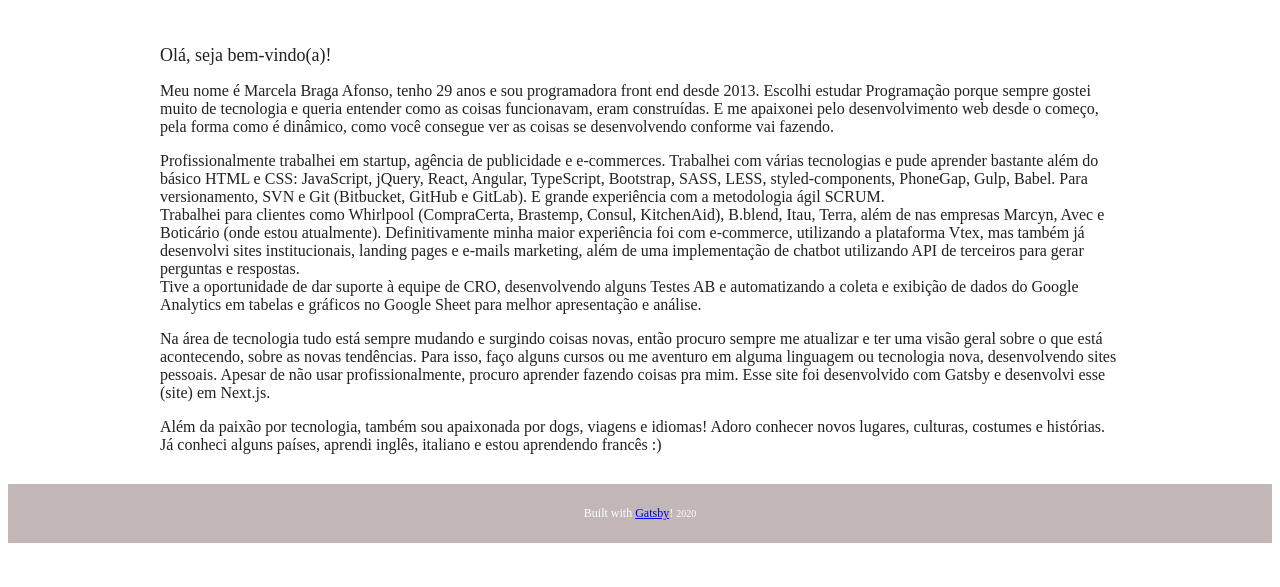
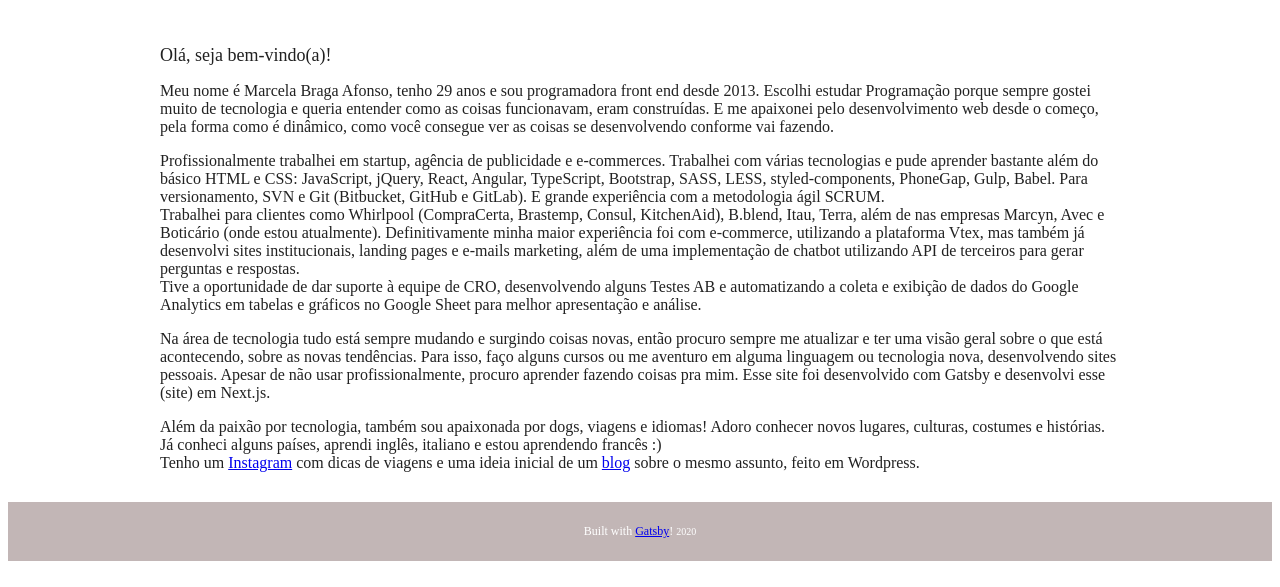
Before and after one commit to mahafonso/portfolio, a Gatsby site: page /Home/HomeComponent in a window 1280 px wide. Shown: the part 213-800 px from the top of the page. Built offline with nearby package versions, Linux system fonts and the light colour scheme; Gatsby itself is replaced by a stand-in of ours.

Commit message:
Update: text

```diff
--- a/src/pages/Home/HomeComponent.js
+++ b/src/pages/Home/HomeComponent.js
@@ -34,8 +34,8 @@ export default () => {
                     </p>
 
                     <p class="wrapper__text">
-                        Além da paixão por tecnologia, também sou apaixonada por dogs, viagens e idiomas! Adoro conhecer novos lugares, culturas, costumes e histórias.
-                        Já conheci alguns países, aprendi inglês, italiano e estou aprendendo francês :)
+                        Além da paixão por tecnologia, também sou apaixonada por dogs, viagens e idiomas! Adoro conhecer novos lugares, culturas, costumes e histórias. Já conheci alguns países, aprendi inglês, italiano e estou aprendendo francês :) <br />
+                        Tenho um <a href="https://www.instagram.com/wanderlust.wworld/" title="Instagram - wanderlust.wworld" class="text__link">Instagram</a> com dicas de viagens e uma ideia inicial de um <a href="https://wanderlustwworld.com/" title="Wanderlust World" class="text__link">blog</a> sobre o mesmo assunto, feito em Wordpress.
                     </p>
                 </div>
             </section>
--- a/src/pages/Home/HomeComponentStyle.scss
+++ b/src/pages/Home/HomeComponentStyle.scss
@@ -14,6 +14,8 @@
         .wrapper__text {
             margin-bottom: 10px;
 
+            .text__link { text-decoration: underline; }
+
             &:last-child { margin-bottom: 0; }
         }
     }
```
